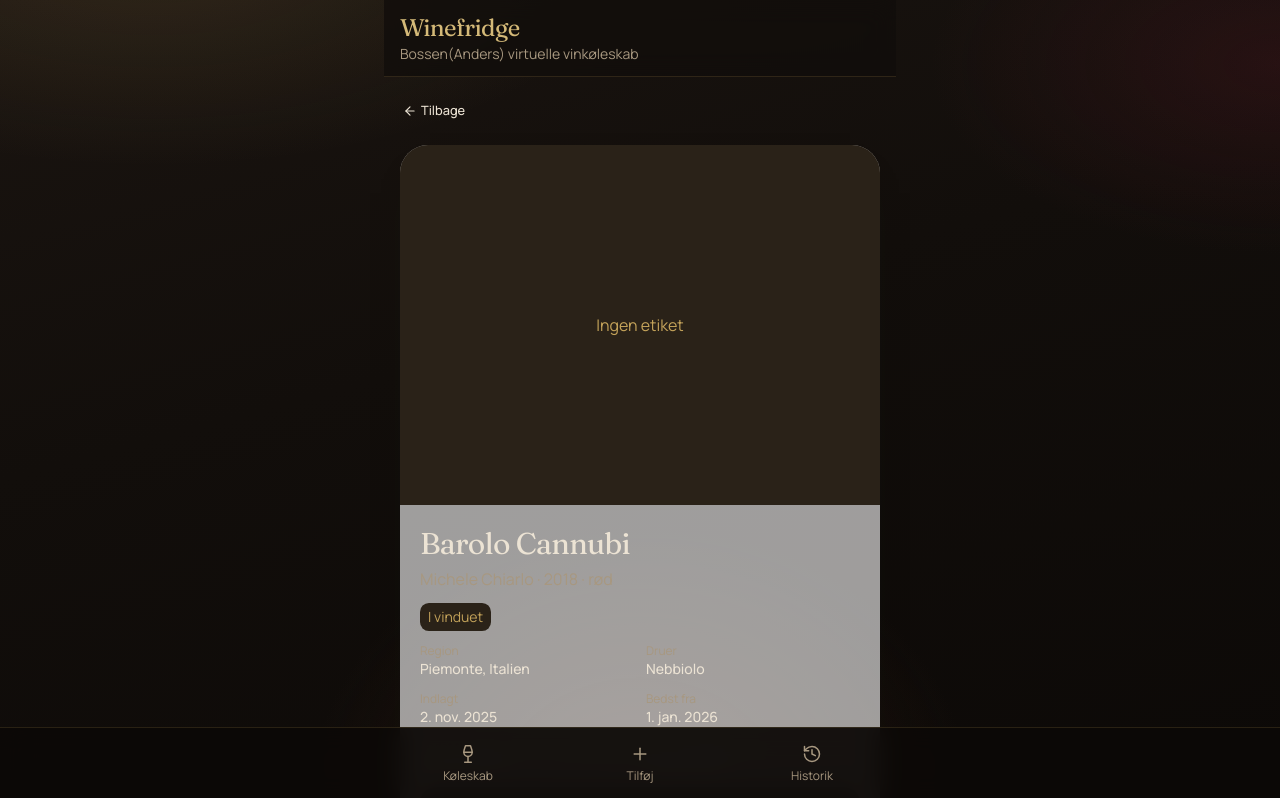
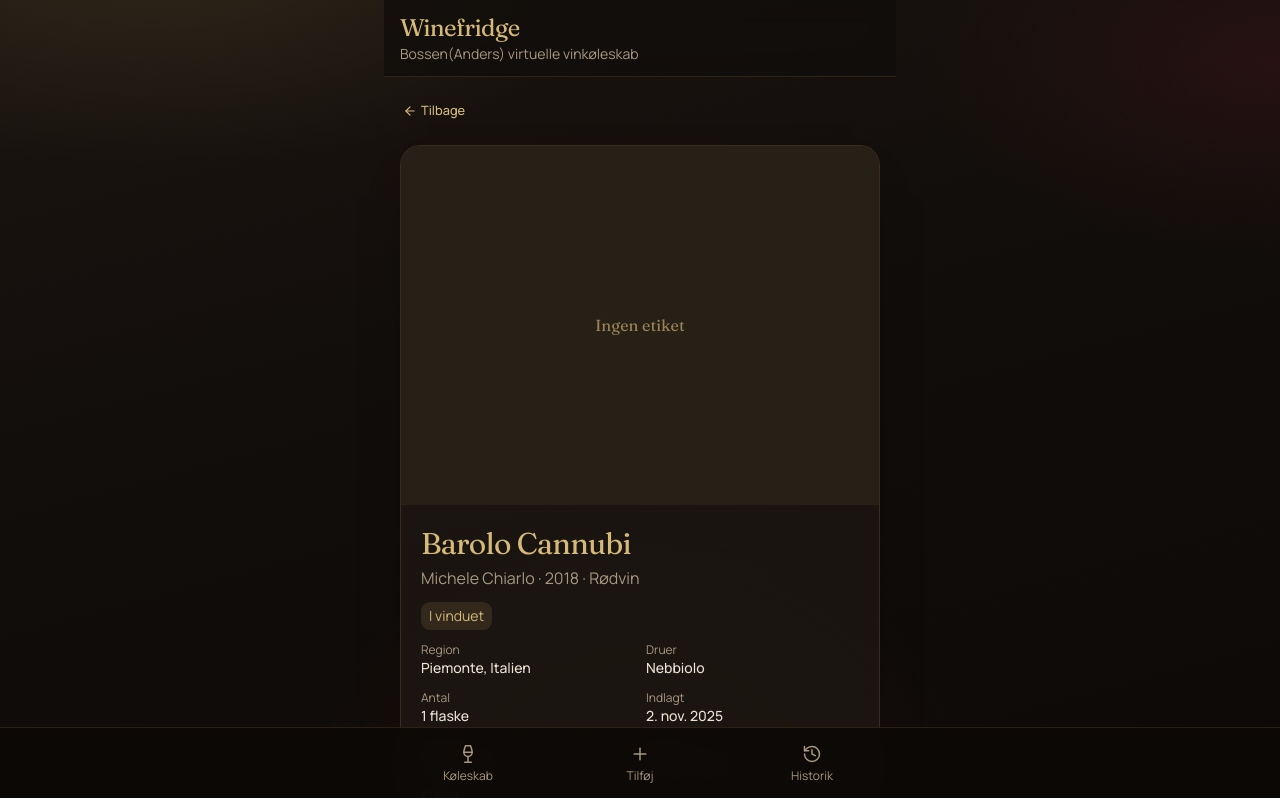
Before and after one commit to lucas-gundehug/winefridge, a Next.js app: page /flaske/sample-01 in a window 1280 px wide. Shown: the top 798 px of the page. Built offline with nearby package versions, Linux system fonts and the light colour scheme.

Commit message:
sync winefridge: batch 10 flaske page

```diff
--- a/src/app/flaske/[id]/page.tsx
+++ b/src/app/flaske/[id]/page.tsx
@@ -5,14 +5,18 @@ import { useParams, useRouter } from "next/navigation";
 import { useMemo, useState } from "react";
 import { ArrowLeft, DoorOpen } from "lucide-react";
 import { Button } from "@/components/ui/button";
+import { Input } from "@/components/ui/input";
+import { Label } from "@/components/ui/label";
 import { useBottles } from "@/hooks/use-bottles";
 import { drinkStatusLabel, formatDateDa } from "@/lib/drink-window";
+import { WINE_TYPE_LABELS } from "@/lib/wine-types";
 
 export default function BottlePage() {
   const params = useParams<{ id: string }>();
   const router = useRouter();
   const { bottles, hydrated, takeOut } = useBottles();
   const [confirming, setConfirming] = useState(false);
+  const [takeCount, setTakeCount] = useState("1");
 
   const bottle = useMemo(
     () => bottles.find((b) => b.id === params.id),
@@ -26,7 +30,7 @@ export default function BottlePage() {
   if (!bottle) {
     return (
       <div className="space-y-3">
-        <p className="font-medium">Flasken findes ikke</p>
+        <p className="font-medium text-[var(--brass)]">Flasken findes ikke</p>
         <Button asChild variant="secondary">
           <Link href="/">Tilbage</Link>
         </Button>
@@ -35,17 +39,19 @@ export default function BottlePage() {
   }
 
   const status = drinkStatusLabel(bottle);
+  const qty = Math.max(1, bottle.quantity || 1);
+  const take = Math.min(qty, Math.max(1, Number(takeCount) || 1));
 
   return (
     <div className="space-y-5">
-      <Button asChild variant="ghost" size="sm" className="-ml-2">
+      <Button asChild variant="ghost" size="sm" className="-ml-2 text-[var(--brass)]">
         <Link href="/">
           <ArrowLeft /> Tilbage
         </Link>
       </Button>
 
-      <div className="overflow-hidden rounded-[1.75rem] bg-white/60 shadow-[0_18px_40px_-30px_rgba(20,40,30,0.55)]">
-        <div className="aspect-[4/3] bg-[var(--brand-soft)]">
+      <div className="overflow-hidden rounded-2xl border border-[rgba(196,163,90,0.18)] bg-[rgba(28,22,18,0.92)] shadow-[0_24px_48px_-28px_rgba(0,0,0,0.8)]">
+        <div className="aspect-[4/3] bg-[rgba(42,34,24,0.9)]">
           {bottle.imageDataUrl ? (
             // eslint-disable-next-line @next/next/no-img-element
             <img
@@ -54,30 +60,35 @@ export default function BottlePage() {
               className="size-full object-cover"
             />
           ) : (
-            <div className="flex size-full items-center justify-center text-[var(--brand)]">
+            <div className="flex size-full items-center justify-center font-[family-name:var(--font-display)] text-[var(--brass-dim)]">
               Ingen etiket
             </div>
           )}
         </div>
         <div className="space-y-3 px-5 py-5">
           <div>
-            <h1 className="font-[family-name:var(--font-display)] text-3xl leading-tight tracking-tight">
+            <h1 className="font-[family-name:var(--font-display)] text-3xl leading-tight tracking-tight text-[var(--brass)]">
               {bottle.name}
             </h1>
             <p className="mt-1 text-muted-foreground">
-              {[bottle.producer, bottle.vintage, bottle.wineType]
+              {[
+                bottle.producer,
+                bottle.vintage,
+                bottle.wineType ? WINE_TYPE_LABELS[bottle.wineType] : null,
+              ]
                 .filter(Boolean)
                 .join(" · ")}
             </p>
           </div>
 
-          <p className="inline-flex rounded-md bg-[var(--brand-soft)] px-2 py-1 text-sm text-[var(--brand)]">
+          <p className="inline-flex rounded-md bg-[rgba(196,163,90,0.14)] px-2 py-1 text-sm text-[var(--brass)]">
             {status.label}
           </p>
 
           <dl className="grid grid-cols-2 gap-x-3 gap-y-3 text-sm">
             <Item label="Region" value={[bottle.region, bottle.country].filter(Boolean).join(", ")} />
             <Item label="Druer" value={bottle.grapes} />
+            <Item label="Antal" value={qty > 1 ? `${qty} flasker` : "1 flaske"} />
             <Item label="Indlagt" value={formatDateDa(bottle.addedAt)} />
             <Item label="Bedst fra" value={formatDateDa(bottle.drinkFrom)} />
             <Item label="Bedst til" value={formatDateDa(bottle.drinkBestBy)} />
@@ -91,7 +102,9 @@ export default function BottlePage() {
           </dl>
 
           {bottle.notes ? (
-            <p className="rounded-xl bg-muted/60 px-3 py-2 text-sm">{bottle.notes}</p>
+            <p className="rounded-xl bg-muted/80 px-3 py-2 text-sm text-muted-foreground">
+              {bottle.notes}
+            </p>
           ) : null}
         </div>
       </div>
@@ -103,23 +116,55 @@ export default function BottlePage() {
               size="lg"
               className="h-11 w-full"
               variant="destructive"
-              onClick={() => setConfirming(true)}
+              onClick={() => {
+                setTakeCount("1");
+                setConfirming(true);
+              }}
             >
               <DoorOpen /> Tag ud af køleskabet
             </Button>
           ) : (
-            <div className="space-y-2 rounded-2xl bg-white/70 p-4">
-              <p className="text-sm">Bekræft at flasken er taget ud?</p>
+            <div className="space-y-3 rounded-2xl border border-[rgba(196,163,90,0.2)] bg-[rgba(28,22,18,0.95)] p-4">
+              {qty > 1 ? (
+                <div className="space-y-1.5">
+                  <Label htmlFor="takeCount">Hvor mange flasker?</Label>
+                  <div className="flex items-center gap-2">
+                    <Input
+                      id="takeCount"
+                      inputMode="numeric"
+                      className="max-w-[5rem]"
+                      value={takeCount}
+                      onChange={(e) =>
+                        setTakeCount(e.target.value.replace(/[^\d]/g, "").slice(0, 2))
+                      }
+                    />
+                    <span className="text-sm text-muted-foreground">af {qty}</span>
+                    <button
+                      type="button"
+                      className="ml-auto text-xs text-[var(--brass)] underline-offset-2 hover:underline"
+                      onClick={() => setTakeCount(String(qty))}
+                    >
+                      Alle
+                    </button>
+                  </div>
+                </div>
+              ) : (
+                <p className="text-sm">Bekræft at flasken er taget ud?</p>
+              )}
               <div className="flex gap-2">
                 <Button
                   className="flex-1"
                   variant="destructive"
                   onClick={() => {
-                    takeOut(bottle.id);
-                    router.push("/historik");
+                    takeOut(bottle.id, take);
+                    router.push(take >= qty ? "/historik" : "/");
                   }}
                 >
-                  Ja, tag ud
+                  {take >= qty
+                    ? qty > 1
+                      ? `Ja, tag alle ${qty} ud`
+                      : "Ja, tag ud"
+                    : `Tag ${take} ud`}
                 </Button>
                 <Button className="flex-1" variant="secondary" onClick={() => setConfirming(false)}>
                   Annuller
@@ -137,7 +182,7 @@ function Item({ label, value }: { label: string; value?: string }) {
   return (
     <div>
       <dt className="text-xs text-muted-foreground">{label}</dt>
-      <dd className="font-medium">{value || "—"}</dd>
+      <dd className="font-medium text-[var(--foreground)]">{value || "—"}</dd>
     </div>
   );
 }
```
